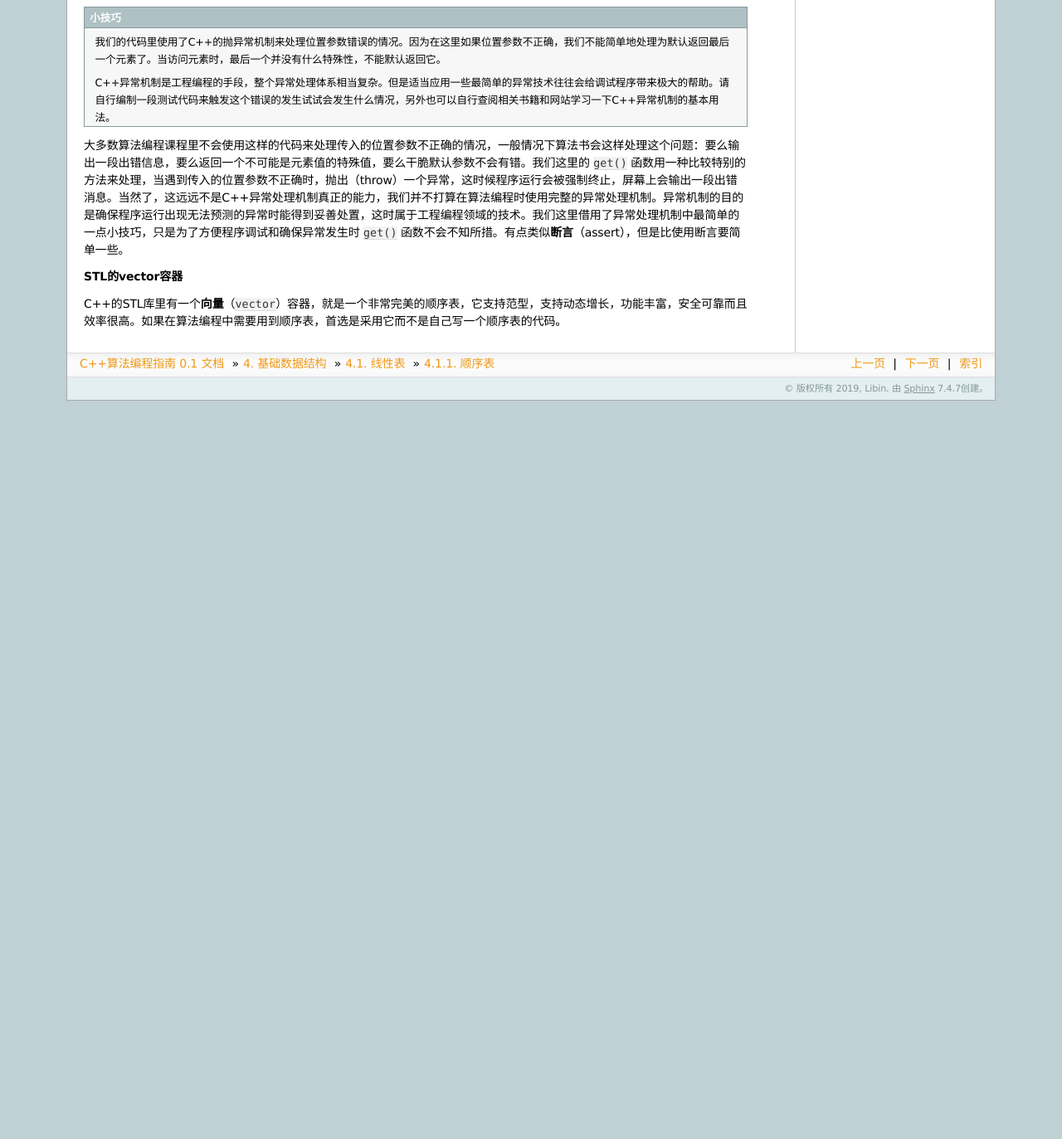
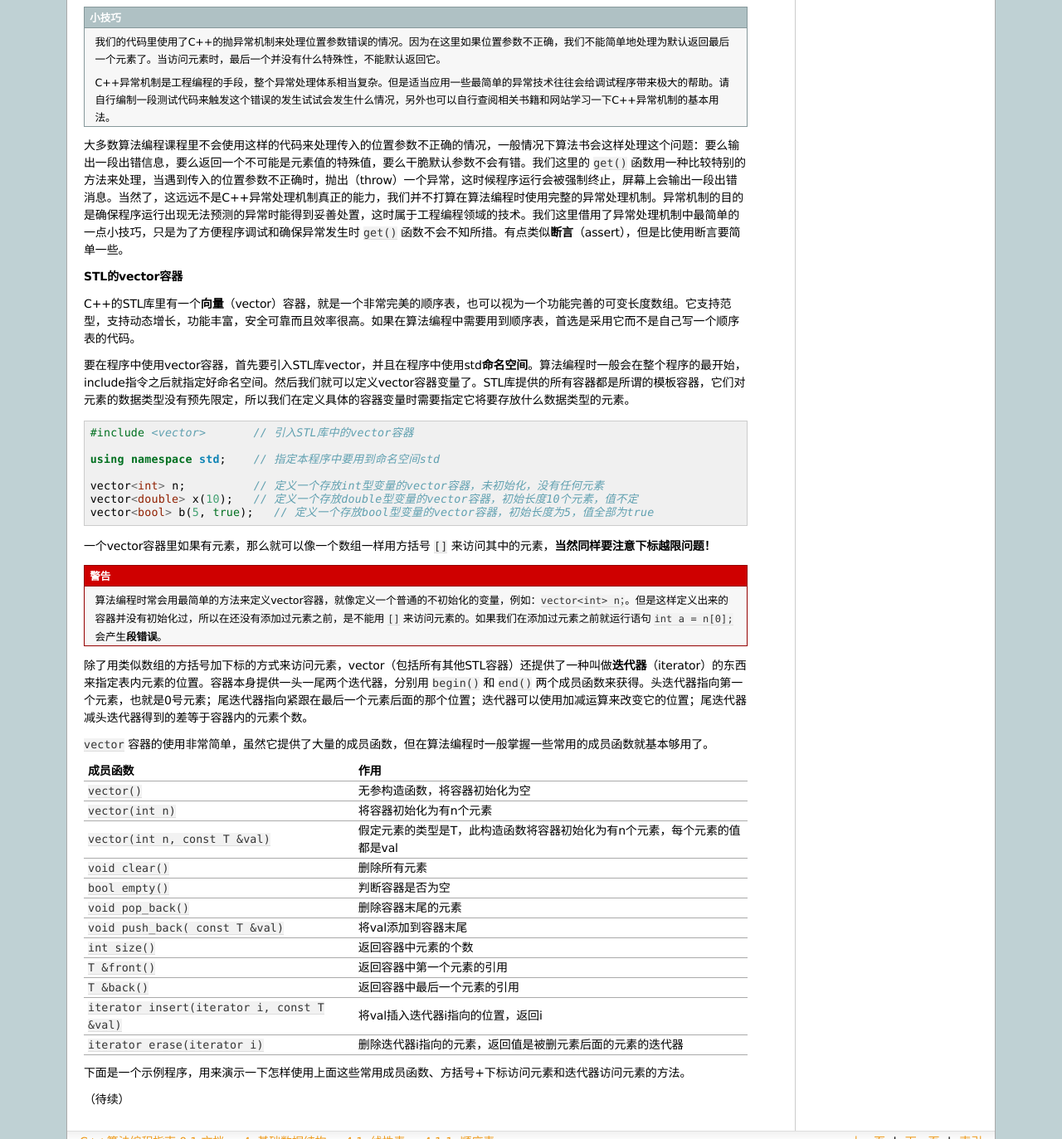
Before and after one commit to majorli/algo_guide, a Sphinx documentation site: the page built from source/ch03/sec01/311_sequence_list.rst, in a window 1280 px wide and 1400 px high, scrolled down 3835 px, cut to the strip 27-1400 px from the top of the window. Shown: the whole strip at 83% size. Built offline with Sphinx 7.4.7, drawn with Linux system fonts in a browser that asks for light colours; formulas are drawn with MathJax 3; before the commit the page ends 4345 px from its top, so only the background shows below that.

Commit message:
20191121_0025

```diff
--- a/source/ch02/sec01/215_long_decimal.rst
+++ b/source/ch02/sec01/215_long_decimal.rst
@@ -18,3 +18,5 @@ C++的浮点数精度有限，最低的 ``float`` 型单精度浮点数只有最
 整数竖式除法是一种完善的循环算法，它的过程就是用除数去除被除数，得到一个商和一个余数，然后把余数乘以10作为新的被除数来重复上述过程，直至除尽（余数为0）或者达到所需的小数位数。通常如果达到所需的小数位数时还未除尽，那么需要再多算一位并从这一位上开始做四舍五入。四舍五入可能会向前传播，例如小数0.99999在最后一位上开始四舍五入后，会一路向前传播使得最终得到的结果成为1。
 
 **不做四舍五入的情形**
+
+（待续）
--- a/source/ch03/sec01/311_sequence_list.rst
+++ b/source/ch03/sec01/311_sequence_list.rst
@@ -153,4 +153,47 @@
 
 **STL的vector容器**
 
-C++的STL库里有一个\ :strong:`向量`\ （``vector``）容器，就是一个非常完美的顺序表，它支持范型，支持动态增长，功能丰富，安全可靠而且效率很高。如果在算法编程中需要用到顺序表，首选是采用它而不是自己写一个顺序表的代码。
+C++的STL库里有一个\ :strong:`向量`\ （vector）容器，就是一个非常完美的顺序表，也可以视为一个功能完善的可变长度数组。它支持范型，支持动态增长，功能丰富，安全可靠而且效率很高。如果在算法编程中需要用到顺序表，首选是采用它而不是自己写一个顺序表的代码。
+
+要在程序中使用vector容器，首先要引入STL库vector，并且在程序中使用std\ :strong:`命名空间`。算法编程时一般会在整个程序的最开始，include指令之后就指定好命名空间。然后我们就可以定义vector容器变量了。STL库提供的所有容器都是所谓的模板容器，它们对元素的数据类型没有预先限定，所以我们在定义具体的容器变量时需要指定它将要存放什么数据类型的元素。
+
+.. code-block:: c++
+
+   #include <vector>       // 引入STL库中的vector容器
+
+   using namespace std;    // 指定本程序中要用到命名空间std
+
+   vector<int> n;          // 定义一个存放int型变量的vector容器，未初始化，没有任何元素
+   vector<double> x(10);   // 定义一个存放double型变量的vector容器，初始长度10个元素，值不定
+   vector<bool> b(5, true);   // 定义一个存放bool型变量的vector容器，初始长度为5，值全部为true
+
+
+一个vector容器里如果有元素，那么就可以像一个数组一样用方括号 ``[]`` 来访问其中的元素，:strong:`当然同样要注意下标越限问题！`
+
+.. warning::
+
+   算法编程时常会用最简单的方法来定义vector容器，就像定义一个普通的不初始化的变量，例如：``vector<int> n；``。但是这样定义出来的容器并没有初始化过，所以在还没有添加过元素之前，是不能用 ``[]`` 来访问元素的。如果我们在添加过元素之前就运行语句 ``int a = n[0];`` 会产生\ :strong:`段错误`。
+
+除了用类似数组的方括号加下标的方式来访问元素，vector（包括所有其他STL容器）还提供了一种叫做\ :strong:`迭代器`\ （iterator）的东西来指定表内元素的位置。容器本身提供一头一尾两个迭代器，分别用 ``begin()`` 和 ``end()`` 两个成员函数来获得。头迭代器指向第一个元素，也就是0号元素；尾迭代器指向紧跟在最后一个元素后面的那个位置；迭代器可以使用加减运算来改变它的位置；尾迭代器减头迭代器得到的差等于容器内的元素个数。
+
+``vector`` 容器的使用非常简单，虽然它提供了大量的成员函数，但在算法编程时一般掌握一些常用的成员函数就基本够用了。
+
+.. csv-table::
+   :header: "成员函数", "作用"
+
+   "``vector()``", "无参构造函数，将容器初始化为空"
+   "``vector(int n)``", "将容器初始化为有n个元素"
+   "``vector(int n, const T &val)``", "假定元素的类型是T，此构造函数将容器初始化为有n个元素，每个元素的值都是val"
+   "``void clear()``", "删除所有元素"
+   "``bool empty()``", "判断容器是否为空"
+   "``void pop_back()``", "删除容器末尾的元素"
+   "``void push_back( const T &val)``", "将val添加到容器末尾"
+   "``int size()``", "返回容器中元素的个数"
+   "``T &front()``", "返回容器中第一个元素的引用"
+   "``T &back()``", "返回容器中最后一个元素的引用"
+   "``iterator insert(iterator i, const T &val)``", "将val插入迭代器i指向的位置，返回i"
+   "``iterator erase(iterator i)``", "删除迭代器i指向的元素，返回值是被删元素后面的元素的迭代器"
+
+下面是一个示例程序，用来演示一下怎样使用上面这些常用成员函数、方括号+下标访问元素和迭代器访问元素的方法。
+
+（待续）
```
